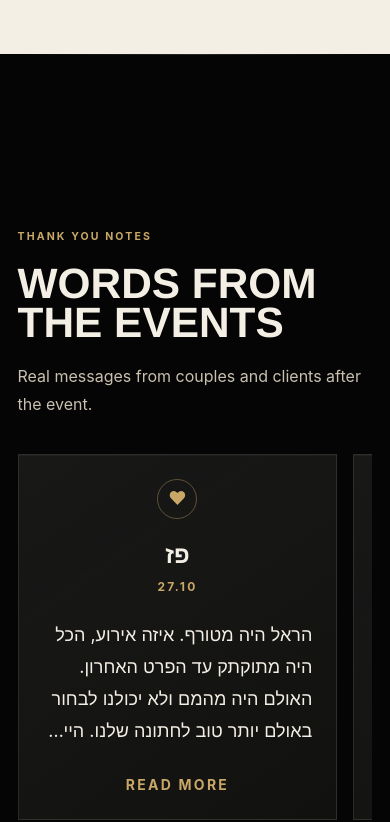
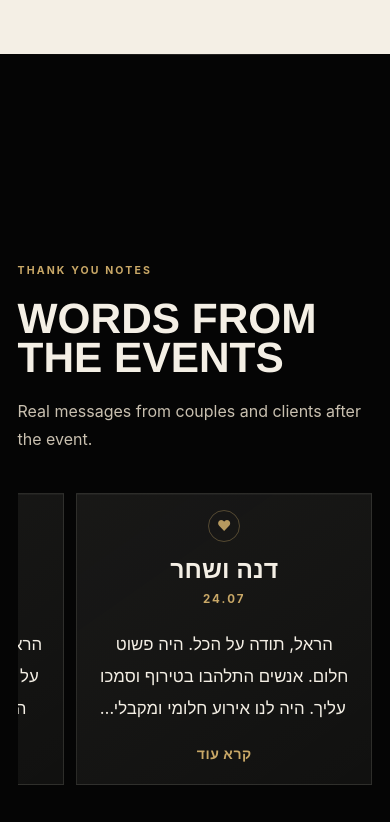
Before and after one commit to zivkadari/harel-amir-website, a Next.js app: page / in a window 390 px wide. Shown: the part 5267-6089 px from the top of the page. Built offline with nearby package versions, Linux system fonts and the light colour scheme.

Commit message:
Improve testimonials section

```diff
--- a/app/globals.css
+++ b/app/globals.css
@@ -154,11 +154,33 @@ img {
   text-wrap: balance;
 }
 
+.testimonial-rail {
+  scroll-padding-inline: 1rem;
+  scrollbar-color: rgba(201, 168, 103, 0.55) rgba(244, 239, 229, 0.08);
+  scrollbar-width: thin;
+}
+
+.testimonial-rail::-webkit-scrollbar {
+  height: 6px;
+}
+
+.testimonial-rail::-webkit-scrollbar-track {
+  background: rgba(244, 239, 229, 0.08);
+}
+
+.testimonial-rail::-webkit-scrollbar-thumb {
+  background: rgba(201, 168, 103, 0.55);
+}
+
+.testimonial-card {
+  direction: rtl;
+}
+
 .testimonial-preview {
   display: -webkit-box;
   overflow: hidden;
   -webkit-box-orient: vertical;
-  -webkit-line-clamp: 4;
+  -webkit-line-clamp: 3;
 }
 
 .field {
--- a/app/page.tsx
+++ b/app/page.tsx
@@ -106,46 +106,25 @@ const galleryImages = [
 
 const testimonials = [
   {
-    names: "פז",
-    date: "27.10",
+    names: "דנה ושחר",
+    date: "24.07",
     text:
-      "הראל היה מטורף. איזה אירוע, הכל היה מתוקתק עד הפרט האחרון. האולם היה מהמם ולא יכולנו לבחור באולם יותר טוב לחתונה שלנו. היית מדהים והכלת את כל הלחץ שלי.",
-    image: "/images/testimonials/testimonial-paz-27-10.jpg"
+      "הראל, תודה על הכל. היה פשוט חלום. אנשים התלהבו בטירוף וסמכו עליך. היה לנו אירוע חלומי ומקבלים כל כך הרבה מחמאות.",
+    image: "/images/testimonials/testimonial-shachar-dana-24-07.jpg"
   },
   {
-    names: "מיכל",
-    date: "29.10",
+    names: "גאיה ואיתי",
+    date: "13.08",
     text:
-      "הראל התותח! תודה רבה על אירוע מדהים. הכל רץ ותיקתק כמו שצריך, כל דבר שהיינו צריכים עזרת לנו וייעצת לנו. הרגשנו שאנחנו בידיים הכי טובות שיש.",
-    image: "/images/testimonials/testimonial-michal-29-10.jpg"
+      "הראל, איזה כיף היה לנו. תודה ענקית על כל ההשקעה שלך ושל כל הצוות. היה מטורף ומשמח שהיית מנהל האירוע שלנו.",
+    image: "/images/testimonials/testimonial-gaia-13-08.jpg"
   },
   {
-    names: "שקד",
-    date: "19.11",
+    names: "צליל ודניאל",
+    date: "09.07",
     text:
-      "אתה בעצמך! תודה רבה על שהיית איתנו, שדאגת לנו, שזרמת איתנו והיית מלך. כל דבר שביקשנו או רצינו היה איתנו, עם חיוך ואווירה טובה.",
-    image: "/images/testimonials/testimonial-shaked-19-11.jpg"
-  },
-  {
-    names: "עמית",
-    date: "27.11",
-    text:
-      "הראל כפרה עליך! אין לי מילים. שמחה שידעת איפה להקשיב לנו ואיפה לעשות את השיקול דעת שלך. תיקתקת את החתונה הזו ברמה הכי מקצועית שיש.",
-    image: "/images/testimonials/testimonial-amit-27-11.jpg"
-  },
-  {
-    names: "ספיר ועמית",
-    date: "30.07",
-    text:
-      "הראל, תודה על הכל. אין עלייך ואני מאושרת שקיבלנו אותך. הליווי לאורך הדרך היה מושלם והאירוע היה עטוף ומדויק.",
-    image: "/images/testimonials/testimonial-sapir-amit-30-07.jpg"
-  },
-  {
-    names: "אור",
-    date: "14.12",
-    text:
-      "אחרי שקצת התאוששנו, רצינו להגיד תודה ענקית. האירוע תקתק, האורחים לא היו בלחצים והכל היה מושלם. תודה על הניהול המושלם ועל המעבר מעל ומעבר.",
-    image: "/images/testimonials/testimonial-or-14-12.jpg"
+      "הראל, כמה דאגת לנו לכל פרט ופרט מהשיגעונות שלי. כל כך הרגעת אותי והיית שם לכל דבר. תודה תודה תודה.",
+    image: "/images/testimonials/testimonial-tzlil-09-07.jpg"
   },
   {
     names: "רחלי ורותם",
@@ -155,32 +134,53 @@ const testimonials = [
     image: "/images/testimonials/testimonial-racheli-rotem-17-12.jpg"
   },
   {
-    names: "צליל",
-    date: "09.07",
+    names: "אן וגור",
+    date: "14.12",
     text:
-      "הראל, כמה דאגת לנו לכל פרט ופרט מהשיגעונות שלי. כל כך הרגעת אותי והיית שם לכל דבר. תודה תודה תודה.",
-    image: "/images/testimonials/testimonial-tzlil-09-07.jpg"
+      "אחרי שקצת התאוששנו, רצינו להגיד תודה ענקית. האירוע תקתק, האורחים לא היו בלחצים והכל היה מושלם. תודה על הניהול המושלם ועל המעבר מעל ומעבר.",
+    image: "/images/testimonials/testimonial-or-14-12.jpg"
   },
   {
-    names: "שחר ודנה",
-    date: "24.07",
-    text:
-      "הראל, תודה על הכל. היה פשוט חלום. אנשים התלהבו בטירוף וסמכו עליך. היה לנו אירוע חלומי ומקבלים כל כך הרבה מחמאות.",
-    image: "/images/testimonials/testimonial-shachar-dana-24-07.jpg"
-  },
-  {
-    names: "גאיה",
-    date: "13.08",
-    text:
-      "הראל, איזה כיף היה לנו. תודה ענקית על כל ההשקעה שלך ושל כל הצוות. היה מטורף ומשמח שהיית מנהל האירוע שלנו.",
-    image: "/images/testimonials/testimonial-gaia-13-08.jpg"
-  },
-  {
-    names: "עדי",
+    names: "עדי ומשה",
     date: "09.12",
     text:
       "הראלוש, תודה רבה. הכל התנהל מעולה והיה מטורף. נהננו בטירוף וקיבלנו הרבה מחמאות. אין עליך.",
     image: "/images/testimonials/testimonial-adi-09-12.jpg"
+  },
+  {
+    names: "עמית ועידו",
+    date: "26.11",
+    text:
+      "הראל כפרה עליך! אין לי מילים. שמחה שידעת איפה להקשיב לנו ואיפה לעשות את השיקול דעת שלך. תיקתקת את החתונה הזו ברמה הכי מקצועית שיש.",
+    image: "/images/testimonials/testimonial-amit-27-11.jpg"
+  },
+  {
+    names: "שקד ואלעד",
+    date: "19.11",
+    text:
+      "אתה בעצמך! תודה רבה על שהיית איתנו, שדאגת לנו, שזרמת איתנו והיית מלך. כל דבר שביקשנו או רצינו היה איתנו, עם חיוך ואווירה טובה.",
+    image: "/images/testimonials/testimonial-shaked-19-11.jpg"
+  },
+  {
+    names: "מיכל ורועי",
+    date: "29.10",
+    text:
+      "הראל התותח! תודה רבה על אירוע מדהים. הכל רץ ותיקתק כמו שצריך, כל דבר שהיינו צריכים עזרת לנו וייעצת לנו. הרגשנו שאנחנו בידיים הכי טובות שיש.",
+    image: "/images/testimonials/testimonial-michal-29-10.jpg"
+  },
+  {
+    names: "פז ועידן",
+    date: "27.10",
+    text:
+      "הראל היה מטורף. איזה אירוע, הכל היה מתוקתק עד הפרט האחרון. האולם היה מהמם ולא יכולנו לבחור באולם יותר טוב לחתונה שלנו. היית מדהים והכלת את כל הלחץ שלי.",
+    image: "/images/testimonials/testimonial-paz-27-10.jpg"
+  },
+  {
+    names: "ספיר ועמית",
+    date: "30.07",
+    text:
+      "הראל, תודה על הכל. אין עלייך ואני מאושרת שקיבלנו אותך. הליווי לאורך הדרך היה מושלם והאירוע היה עטוף ומדויק.",
+    image: "/images/testimonials/testimonial-sapir-amit-30-07.jpg"
   }
   // TODO: Edit final names, dates and full Hebrew text after Harel approves the client wording.
 ];
@@ -478,7 +478,7 @@ function ClientWords({
 }) {
   return (
     <section id="words" className="snap-section portfolio-section grid overflow-hidden bg-ink py-14 text-bone md:py-0">
-      <div className="section-shell grid min-h-screen content-center gap-9">
+      <div className="section-shell grid min-h-screen content-center gap-8">
         <FadeIn className="md:flex md:items-end md:justify-between">
           <div>
             <p className="eyebrow mb-5">Thank You Notes</p>
@@ -490,30 +490,30 @@ function ClientWords({
             Real messages from couples and clients after the event.
           </p>
         </FadeIn>
-        <div className="flex snap-x gap-4 overflow-x-auto pb-4 md:gap-5">
+        <div className="testimonial-rail flex flex-row-reverse snap-x gap-3 overflow-x-auto pb-4 pt-2 md:gap-4" aria-label="Client thank-you notes">
           {testimonials.map((testimonial, index) => (
             <FadeIn
               key={`${testimonial.names}-${testimonial.date}`}
               delay={(index % 3) * 0.04}
-              className="min-w-[82vw] snap-center md:min-w-[calc((100%_-_2.5rem)/3)]"
+              className="min-w-[76vw] snap-start sm:min-w-[22rem] md:min-w-[calc((100%_-_2rem)/3)] lg:min-w-[calc((100%_-_3rem)/4)]"
             >
-              <article className="luxury-panel flex min-h-[21rem] flex-col p-6 md:p-7">
-                <div className="mx-auto mb-5 flex h-10 w-10 items-center justify-center rounded-full border border-gold/40 text-lg text-gold">
+              <article className="luxury-panel testimonial-card flex min-h-[18rem] flex-col px-5 pb-5 pt-4 md:min-h-[19rem] md:px-6 md:pb-6">
+                <div className="mx-auto mb-4 flex h-8 w-8 items-center justify-center rounded-full border border-gold/35 text-sm text-gold/90">
                   ♥
                 </div>
-                <div className="text-center">
-                  <h3 className="font-display text-2xl font-black text-bone">{testimonial.names}</h3>
-                  <p className="mt-2 text-xs font-bold uppercase tracking-[0.18em] text-gold">{testimonial.date}</p>
+                <div className="text-center" dir="rtl">
+                  <h3 className="font-display text-[1.55rem] font-black leading-none text-bone">{testimonial.names}</h3>
+                  <p className="mt-2 text-[0.72rem] font-bold uppercase tracking-[0.18em] text-gold">{testimonial.date}</p>
                 </div>
-                <p className="testimonial-preview mt-6 text-right text-lg leading-8 text-bone/84" dir="rtl">
+                <p className="testimonial-preview mt-5 text-center text-[1.05rem] leading-8 text-bone/82 md:text-[1.08rem]" dir="rtl">
                   {testimonial.text}
                 </p>
                 <button
                   type="button"
                   onClick={() => onOpen(testimonial)}
-                  className="mt-auto pt-7 text-sm font-bold uppercase tracking-[0.16em] text-gold transition hover:text-bone"
+                  className="mt-auto pt-5 text-center text-sm font-bold tracking-[0.04em] text-gold transition hover:text-bone"
                 >
-                  Read more
+                  קרא עוד
                 </button>
               </article>
             </FadeIn>
@@ -640,29 +640,19 @@ function TestimonialModal({
       >
         Close
       </button>
-      <div className="mx-auto grid min-h-[100svh] max-w-5xl content-center gap-6 py-16 md:grid-cols-[0.9fr_1.1fr] md:items-center">
-        <article className="luxury-panel p-7 md:p-9">
-          <div className="mb-5 text-center text-3xl text-gold">♥</div>
-          <h3 className="text-center font-display text-3xl font-black text-bone">{testimonial.names}</h3>
+      <div className="mx-auto grid min-h-[100svh] max-w-2xl content-center py-16">
+        <article className="luxury-panel px-6 py-8 text-center md:px-10 md:py-10" dir="rtl">
+          <div className="mx-auto mb-5 flex h-9 w-9 items-center justify-center rounded-full border border-gold/35 text-sm text-gold">
+            ♥
+          </div>
+          <h3 className="font-display text-3xl font-black leading-none text-bone">{testimonial.names}</h3>
           <p className="mt-2 text-center text-xs font-bold uppercase tracking-[0.18em] text-gold">
             {testimonial.date}
           </p>
-          <p className="mt-7 text-right text-xl leading-9 text-bone/88" dir="rtl">
+          <p className="mt-8 text-right text-xl leading-9 text-bone/88">
             {testimonial.text}
           </p>
-          <p className="mt-6 text-xs leading-6 text-mist">
-            TODO: Edit names, dates and full text here after approving the final client message.
-          </p>
         </article>
-        <div className="relative min-h-[60svh] overflow-hidden rounded-[1rem] border border-white/10 bg-white">
-          <Image
-            src={testimonial.image}
-            alt={`Original thank-you message from ${testimonial.names}`}
-            fill
-            sizes="(min-width: 768px) 50vw, 100vw"
-            className="object-contain"
-          />
-        </div>
       </div>
     </div>
   );
```
